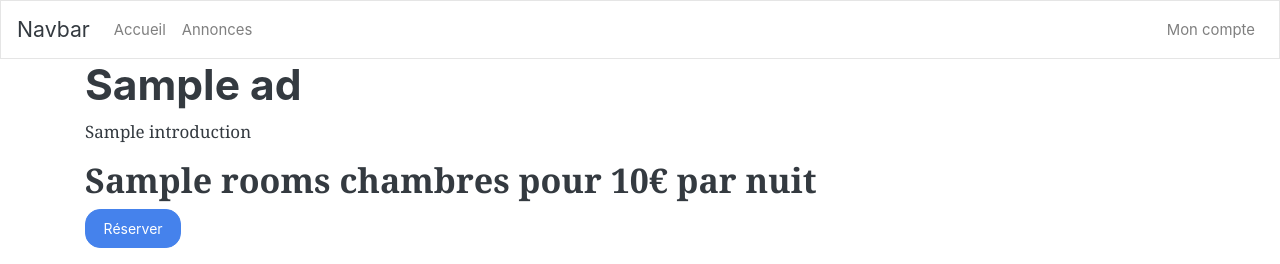
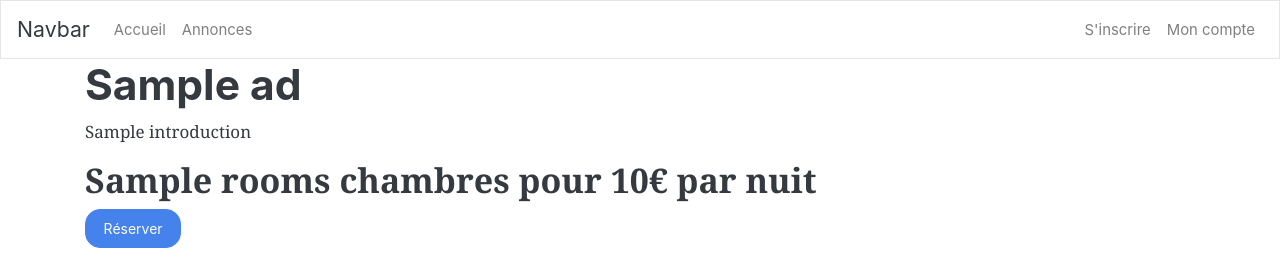
Before and after one commit to Adri0104/Symfony_mini_airbnb, a Symfony app: template templates/ad/show.html.twig in a window 1280 px wide. Shown: the top 264 px of the page. Run offline with Twig, Linux system fonts and the light colour scheme; the template is opened without the code that fills it: most values are stand-ins (such as "Sample title", 1, 10 or a date in 2020); grey boxes labelled with a size stand in for pictures from a placeholder-image service; some libraries are stand-ins or nearby versions.

Commit message:
Add register form and validate fields

```diff
--- a/src/Form/RegistrationFormType.php
+++ b/src/Form/RegistrationFormType.php
@@ -22,6 +22,7 @@ class RegistrationFormType extends ApplicationFormType
             ->add('email', EmailType::class, $this->getConfiguration("Email", "Votre email"))
             ->add('picture', UrlType::class, $this->getConfiguration("Photo de profil", "URL de votre photo"))
             ->add('hash', PasswordType::class, $this->getConfiguration("Mot de passe", "Votre mot de passe"))
+            ->add('passwordConfirm', PasswordType::class, $this->getConfiguration("Confirmation du mot de passe", "Confirmer votre mot de passe"))
             ->add('introduction', TextType::class, $this->getConfiguration("Introduction", "Votre introduction"))
             ->add('description', TextareaType::class, $this->getConfiguration("Description détaillée", "Présentez vous"))
         ;
--- a/templates/partials/header.html.twig
+++ b/templates/partials/header.html.twig
@@ -13,9 +13,25 @@
             </li>
         </ul>
         <ul class="navbar-nav ml-auto">
-            <li class="nav-item">
-                <a class="nav-link" href="#">Mon compte</a>
-            </li>
+            {% if app.user %}
+                <li class="nav-item dropdown">
+                    <a class="nav-link dropdown-toggle" id="navbarDropdownMenuLink-333" data-toggle="dropdown"
+                       aria-haspopup="true" aria-expanded="false">
+                        <i class="far fa-user"></i>
+                    </a>
+                    <div class="dropdown-menu dropdown-menu-right dropdown-default"
+                         aria-labelledby="navbarDropdownMenuLink-333">
+                        <a class="dropdown-item" href="{{ path('account.logout') }}"><i class="far fa-sign-out-alt"></i> Se déconnecter</a>
+                    </div>
+                </li>
+            {% else %}
+                <li class="nav-item">
+                    <a class="nav-link" href="{{ path('account.register') }}">S'inscrire</a>
+                </li>
+                <li class="nav-item">
+                    <a class="nav-link" href="{{ path('account.login') }}">Mon compte</a>
+                </li>
+            {% endif %}
         </ul>
     </div>
 </nav>
```
Also changed, not shown: src/Entity/User.php (+26 -0 lines).
